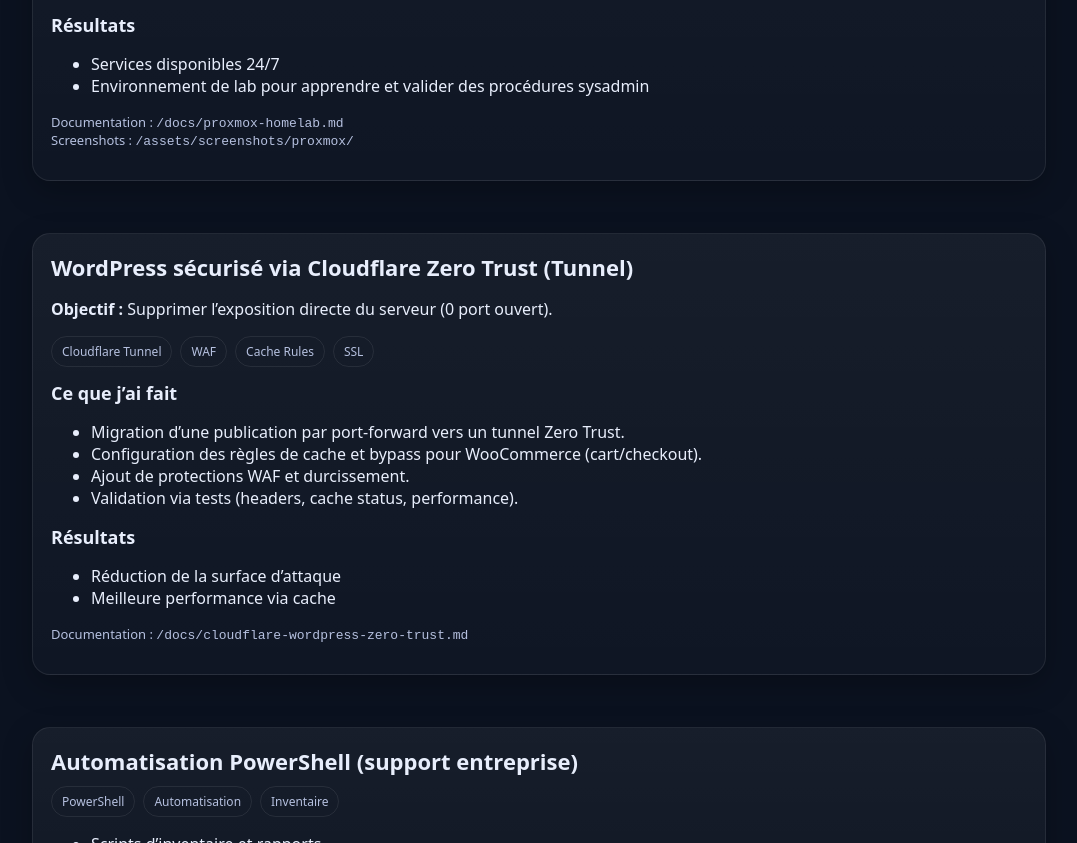
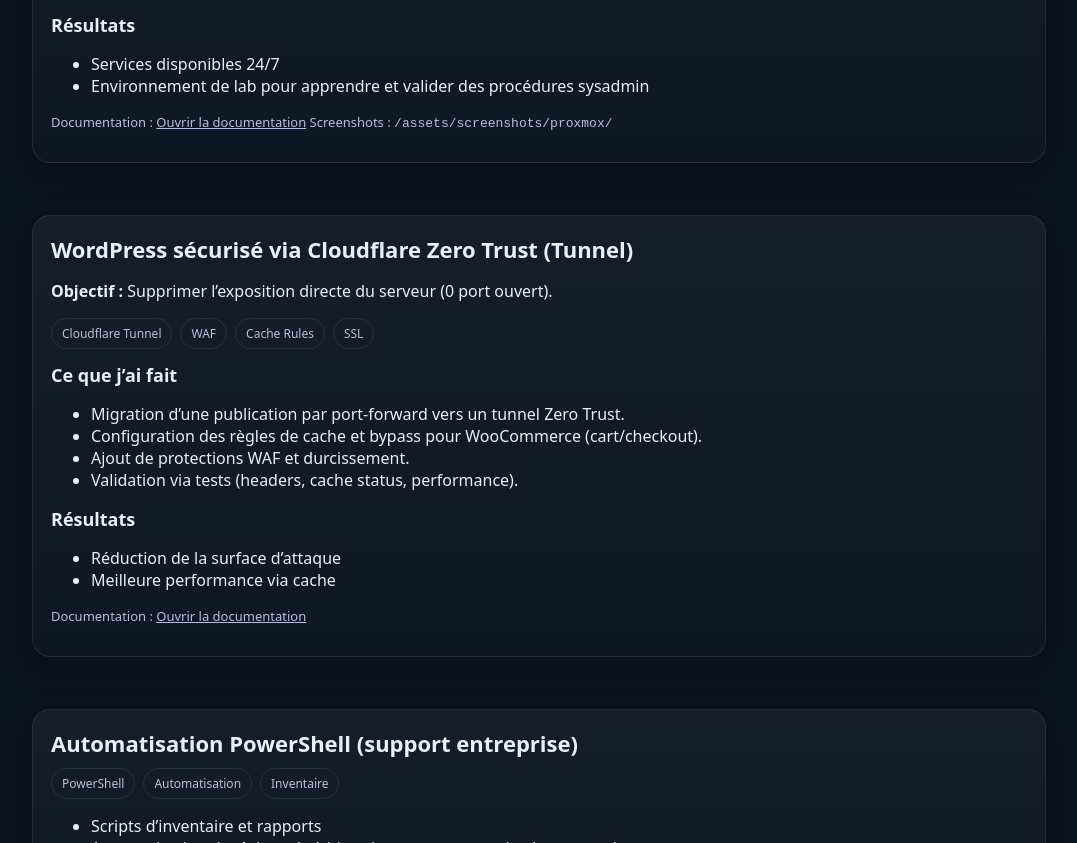
Before and after one commit to YannickCote1997/portfolio, a plain HTML site: page projects.html in a window 1280 px wide. Shown: the part 496-1339 px from the top of the page, without its empty margins (101-1178 px from the left). Drawn offline with Linux system fonts and the light colour scheme.

Commit message:
Update projects.html

```diff
--- a/projects.html
+++ b/projects.html
@@ -51,7 +51,7 @@
         </ul>
 
         <p class="small">
-          Documentation : <code>/docs/proxmox-homelab.md</code><br/>
+          Documentation : <a href="docs/proxmox-homelab.md" target="_blank">Ouvrir la documentation</a>
           Screenshots : <code>/assets/screenshots/proxmox/</code>
         </p>
       </div>
@@ -84,7 +84,7 @@
         </ul>
 
         <p class="small">
-          Documentation : <code>/docs/cloudflare-wordpress-zero-trust.md</code>
+          Documentation : <a href="docs/cloudflare-wordpress-zero-trust.md" target="_blank">Ouvrir la documentation</a>
         </p>
       </div>
     </section>
```
